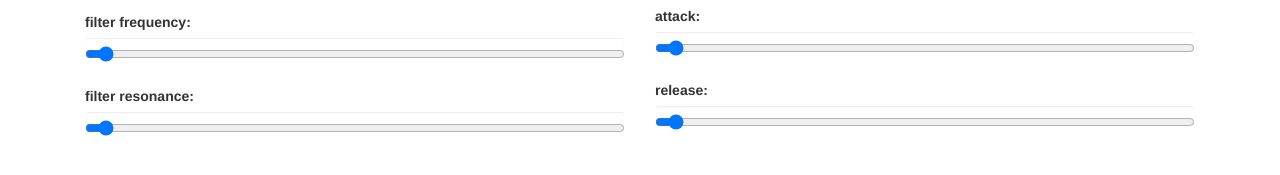
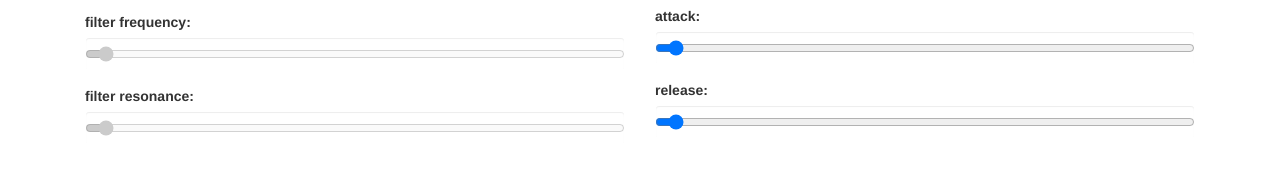
Before and after one commit to stephanepericat/toptal-webaudio-demo, a website: page app/index.html in a window 1280 px wide. Shown: the part 431-606 px from the top of the page. Drawn offline with nearby package versions, Linux system fonts and the light colour scheme.

Commit message:
disabled filter ranges if filter is off

```diff
--- a/app/index.html
+++ b/app/index.html
@@ -44,12 +44,12 @@
                 <div class="form-group">
                     <!-- frequency -->
                     <label>filter frequency:</label>
-                    <input type="range" class="form-control" min="50" max="10000" ng-model="synth.filterFreq" />
+                    <input type="range" class="form-control" min="50" max="10000" ng-model="synth.filterFreq" ng-disabled="!synth.filterOn" />
                 </div>
                 <div class="form-group">
                     <!-- resonance -->
                     <label>filter resonance:</label>
-                    <input type="range" class="form-control" min="0" max="150" ng-model="synth.filterRes" />
+                    <input type="range" class="form-control" min="0" max="150" ng-model="synth.filterRes" ng-disabled="!synth.filterOn" />
                 </div>
             </div>
             <div class="col-lg-6 col-md-6 col-sm-6">
```
